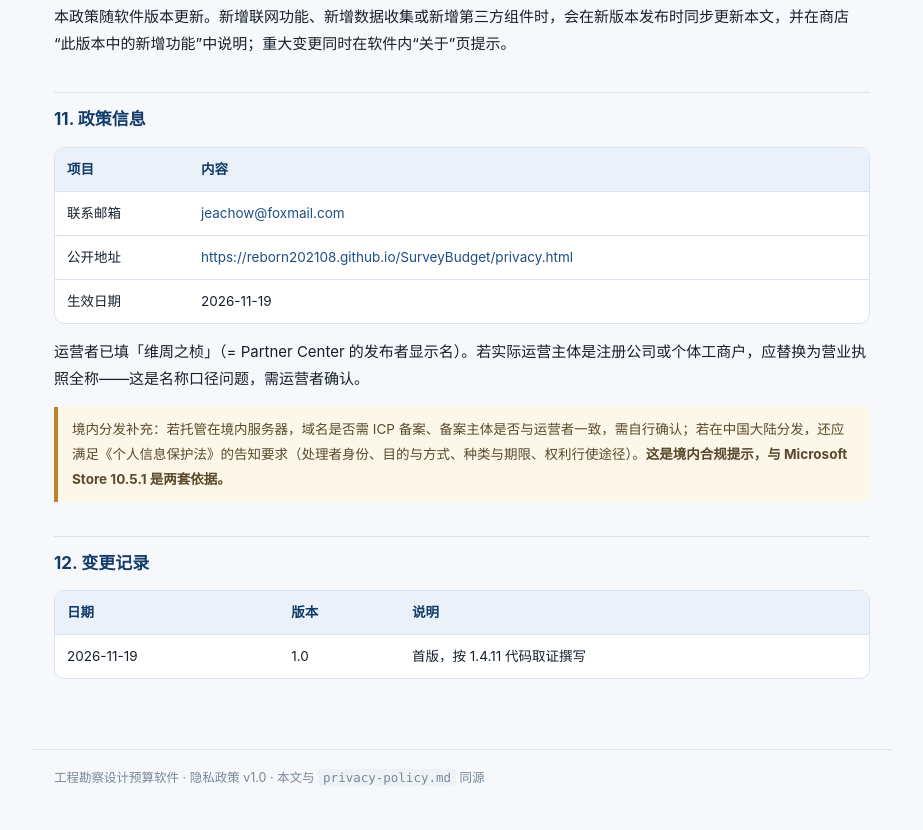
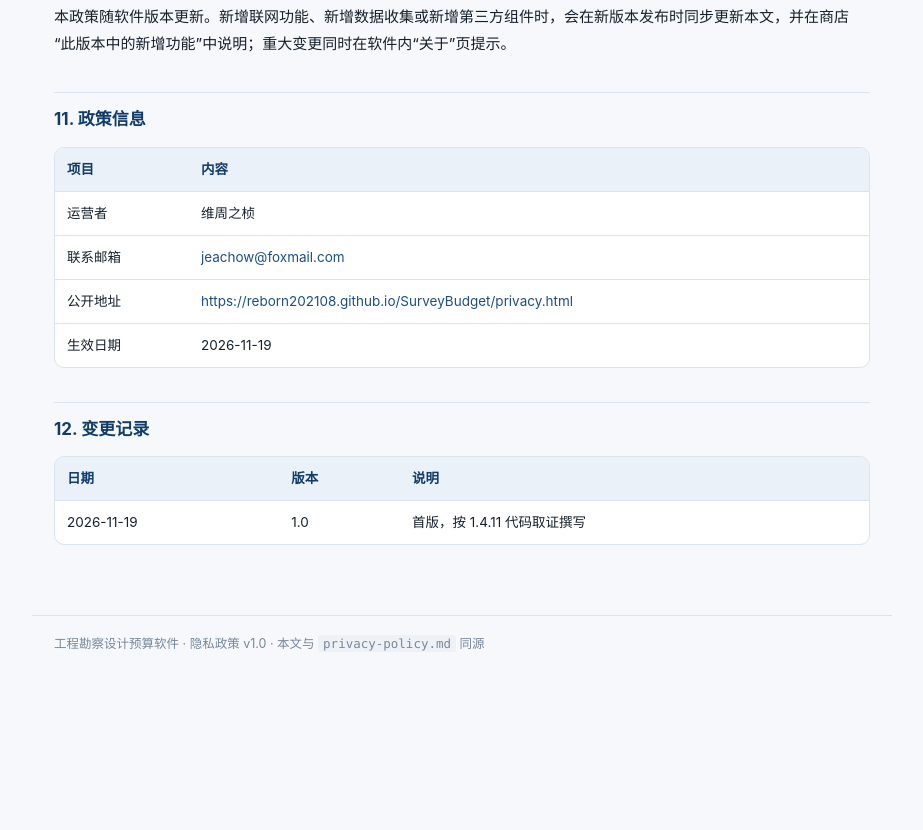
Before and after one commit to Reborn202108/SurveyBudget, a plain HTML site: page privacy.html in a window 1280 px wide. Shown: the part 3001-3831 px from the top of the page, without its empty margins (178-1101 px from the left). After the commit the page ends 3696 px from the top, so only its background shows below. Drawn offline with Linux system fonts and the light colour scheme.

Commit message:
Remove internal operator and mainland-China notes from policy info tables
Section 11 / E11 now holds only the four-row table: operator, contact email, public URL, effective date. Operator name kept as 维周之桢 without any unconfirmed entity qualifier. The removed notes live in the internal msix/store/policy-checklist.md.

```diff
--- a/privacy.html
+++ b/privacy.html
@@ -114,15 +114,12 @@
     <table>
       <thead><tr><th>项目</th><th>内容</th></tr></thead>
       <tbody>
+        <tr><td>运营者</td><td>维周之桢</td></tr>
         <tr><td>联系邮箱</td><td><a href="mailto:jeachow@foxmail.com">jeachow@foxmail.com</a></td></tr>
         <tr><td>公开地址</td><td><a href="https://reborn202108.github.io/SurveyBudget/privacy.html">https://reborn202108.github.io/SurveyBudget/privacy.html</a></td></tr>
         <tr><td>生效日期</td><td>2026-11-19</td></tr>
       </tbody>
     </table>
-  </div>
-  <p>运营者已填「维周之桢」（= Partner Center 的发布者显示名）。若实际运营主体是注册公司或个体工商户，应替换为营业执照全称——这是名称口径问题，需运营者确认。</p>
-  <div class="note">
-    境内分发补充：若托管在境内服务器，域名是否需 ICP 备案、备案主体是否与运营者一致，需自行确认；若在中国大陆分发，还应满足《个人信息保护法》的告知要求（处理者身份、目的与方式、种类与期限、权利行使途径）。<strong>这是境内合规提示，与 Microsoft Store 10.5.1 是两套依据。</strong>
   </div>
 
   <h2 id="s12">12. 变更记录</h2>
```
Also changed, not shown: privacy.en.html (+1 -4 lines), 1 other file.
